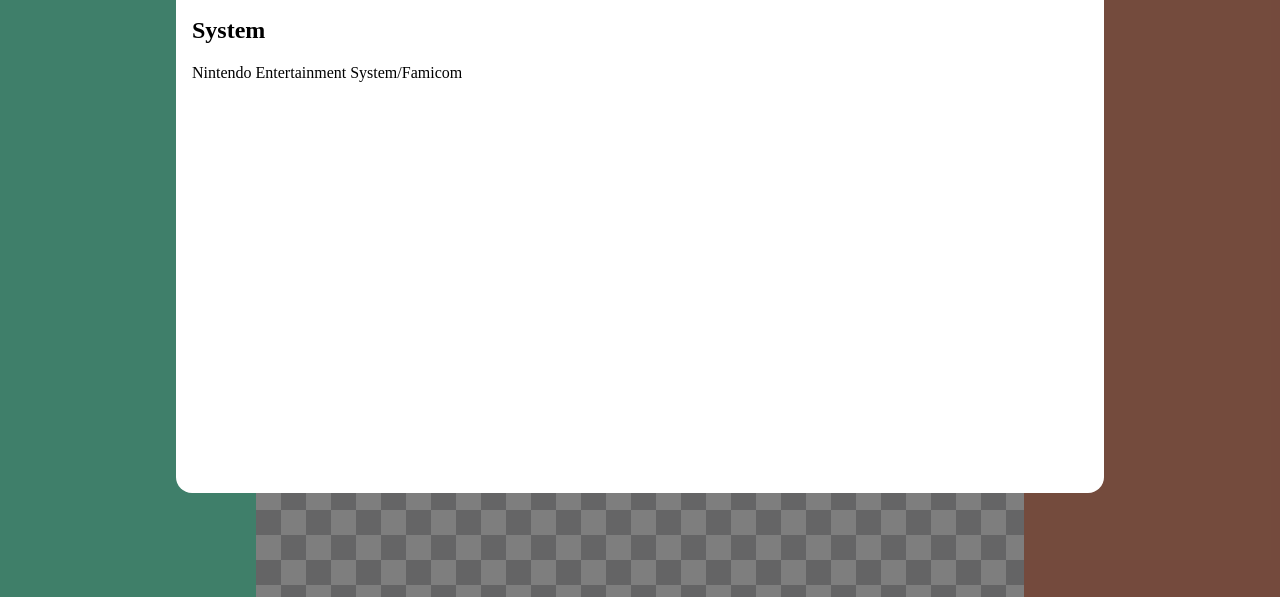
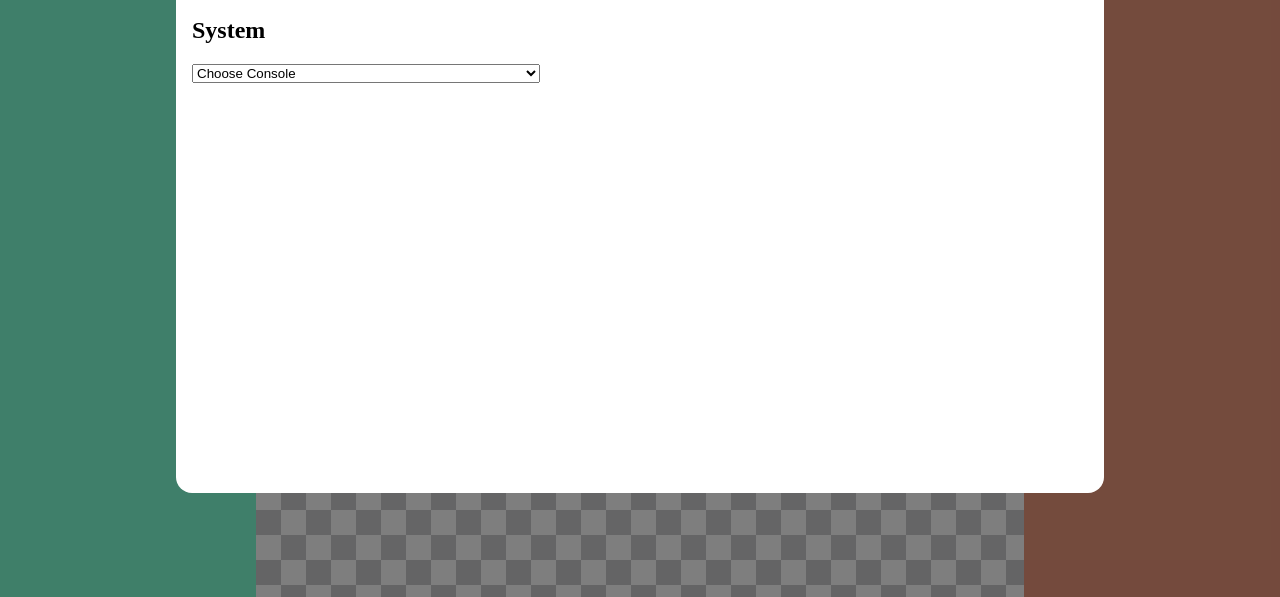
Before and after one commit to seg-assembly/retro_gfx_studio, a plain HTML site: page index.html in a window 1280 px wide. Both pictures are taken after a click on the button "New...". Shown: the part 203-800 px from the top of the page. Drawn offline with Linux system fonts and the light colour scheme.

Commit message:
Function over form (for now...)

```diff
--- a/index.html
+++ b/index.html
@@ -19,13 +19,13 @@
         </div>
       </div>
       <h2>System</h2>
-      <div id="systems-grid" class="grid-container">
-        <div class="console-card">
-          <p class="console-card-title-text">
-            Nintendo Entertainment System/Famicom
-          </p>
-        </div>
-      </div>
+      <select id="console-select" name="console">
+        <option value="" selected disabled hidden>Choose Console</option>
+        <option value="NES">Nintendo Entertainment System/Famicom</option>
+        <option value="SNES" disabled>Super Nintendo Entertainment System/Super Famicom</option>
+        <option value="Game Boy" disabled>Game Boy</option>
+        <option value="Game Boy Color" disabled>Game Boy Color</option>
+      </select>
     </div>
   </div>
   <div id="control-head">
```
